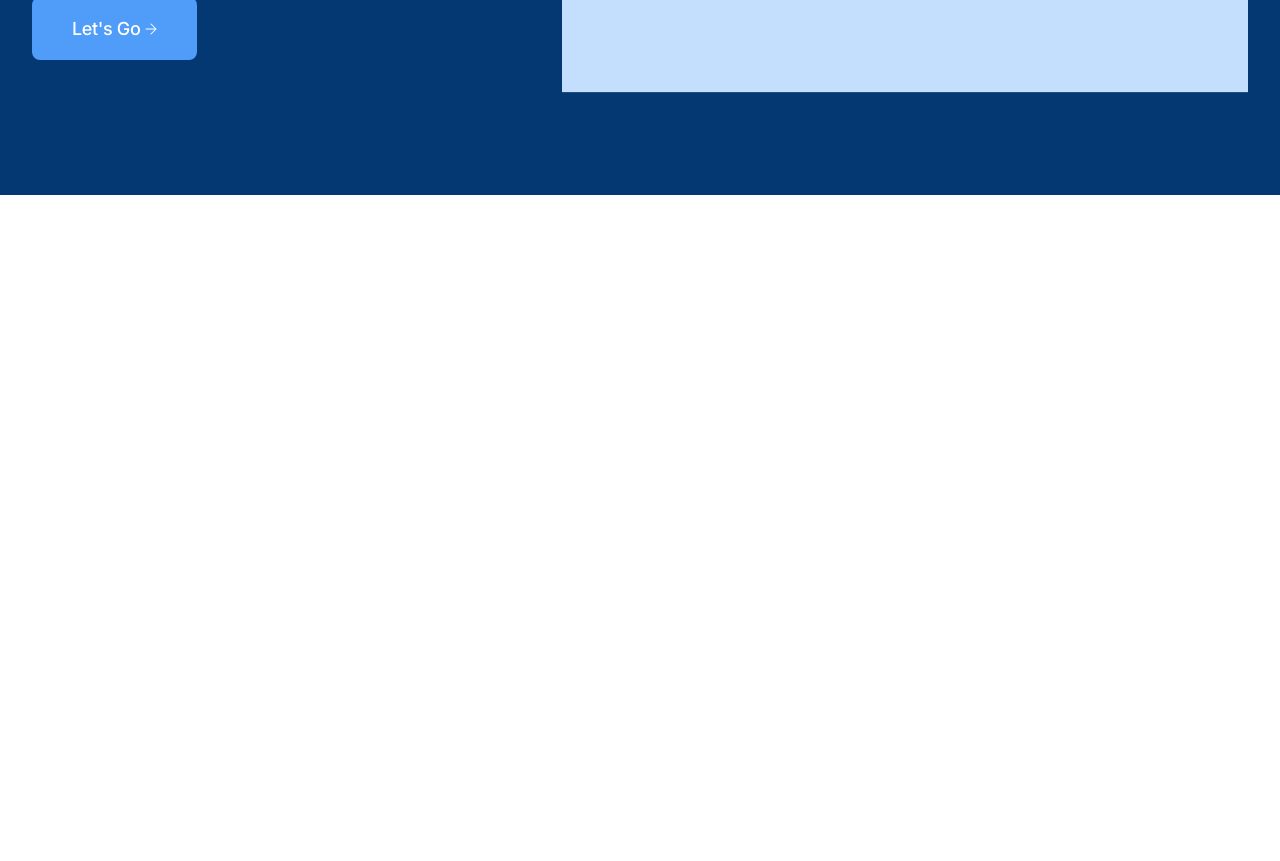
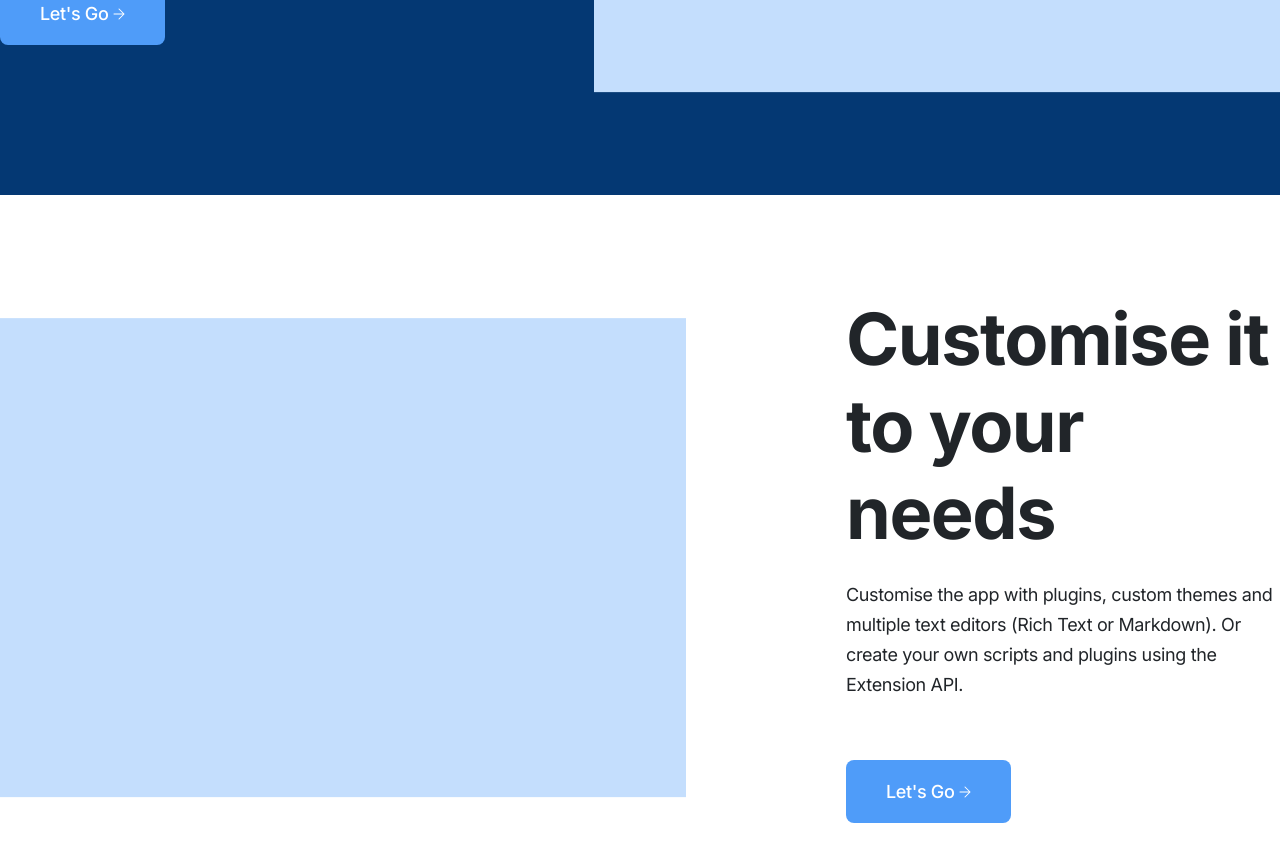
Before and after one commit to DeveloperMurodjon/whitepace, a plain HTML site: page index.html in a window 1280 px wide. Shown: the part 2777-3638 px from the top of the page. Before the commit the page ends 2972 px from the top, so only its background shows below. Drawn offline with Linux system fonts and the light colour scheme.

Commit message:
needs section

```diff
--- a/css/style.css
+++ b/css/style.css
@@ -161,8 +161,6 @@ header {
   align-items: center;
   justify-content: space-between;
 }
-.work__container {
-}
 .work__title {
   color: #212529;
   font-size: 72px;
@@ -181,7 +179,7 @@ header {
   text-align: left;
 }
 /* Extension */
-.extension {
+section.section__extension {
   background-color: #043873;
 }
 .extension__content {
@@ -225,3 +223,29 @@ header {
   max-width: "686px";
   height: "479px";
 }
+/* NEEDS */
+.needs__content {
+  padding: 100px 0 140px 0;
+  gap: 160px;
+  display: flex;
+  flex-direction: row;
+  align-items: center;
+  justify-content: space-between;
+}
+.needs__title {
+  color: #212529;
+  font-size: 72px;
+  font-weight: 700;
+  line-height: 87.14px;
+  letter-spacing: -0.02em;
+  text-align: left;
+}
+.needs__description {
+  padding: 24px 0 60px 0;
+  color: #212529;
+  font-size: 18px;
+  font-weight: 400;
+  line-height: 30px;
+  letter-spacing: -0.02em;
+  text-align: left;
+}
--- a/index.html
+++ b/index.html
@@ -73,6 +73,7 @@
       </div>
     </header>
     <menu>
+      <!-- PROJECT MANAGEMENT -->
       <section class="project-management container">
         <div class="project-management__content content">
           <div class="content__title">
@@ -92,6 +93,7 @@
           </div>
         </div>
       </section>
+      <!-- WORK TOGETHER -->
       <section class="work">
         <div class="work__content container">
           <div class="work__img">
@@ -114,8 +116,9 @@
           </div>
         </div>
       </section>
-      <section class="extension container">
-        <div class="extension__content content">
+      <!-- USE AS EXTENSION -->
+      <section class="section__extension">
+        <div class="extension__content content container">
           <div class="extension-content__title">
             <h2 class="extension__title title">Use as Extension</h2>
             <p class="extension__description">
@@ -132,6 +135,26 @@
           </div>
         </div>
       </section>
+      <!-- NEEDS -->
+      <section class="needs">
+        <div class="needs__content container">
+          <div class="needa__img">
+            <img src="./images/extension-image.png" alt="needs image" />
+          </div>
+          <div class="needs__container">
+            <h2 class="needs__title">Customise it to your needs</h2>
+            <p class="needs__description">
+              Customise the app with plugins, custom themes and multiple text
+              editors (Rich Text or Markdown). Or create your own scripts and
+              plugins using the Extension API.
+            </p>
+            <a href="#" class="project-management__button start-button">
+              <span>Let's Go</span>
+              <img src="./images/arrow-right.png" alt="arrow-right" />
+            </a>
+          </div>
+        </div>
+      </section>
     </menu>
     <footer></footer>
   </body>
```
